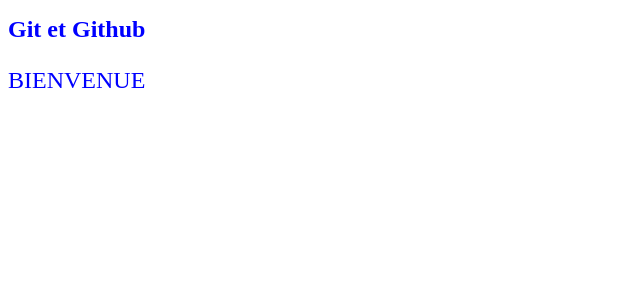
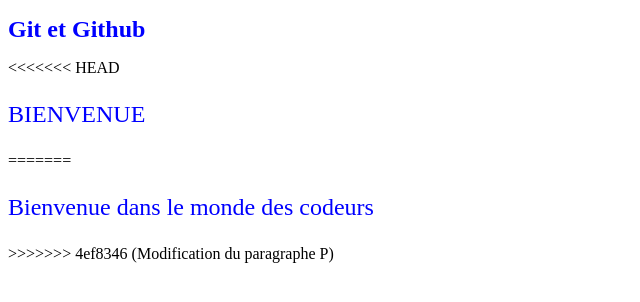
Before and after one commit to Es2290/OpenclassroomProject, a plain HTML site: page Index.html in a window 1280 px wide. Shown: the whole page, without its empty margins (0-640 px from the left). Drawn offline with Linux system fonts and the light colour scheme.

Commit message:
Modification du paragraphe P

```diff
--- a/Index.html
+++ b/Index.html
@@ -7,6 +7,10 @@
 </head>
 <body>
     <h1>Git et Github</h1>
+<<<<<<< HEAD
 <p>BIENVENUE</p>
+=======
+<p>Bienvenue dans le monde des codeurs</p>
+>>>>>>> 4ef8346 (Modification du paragraphe P)
 </body>
 </html>
```
